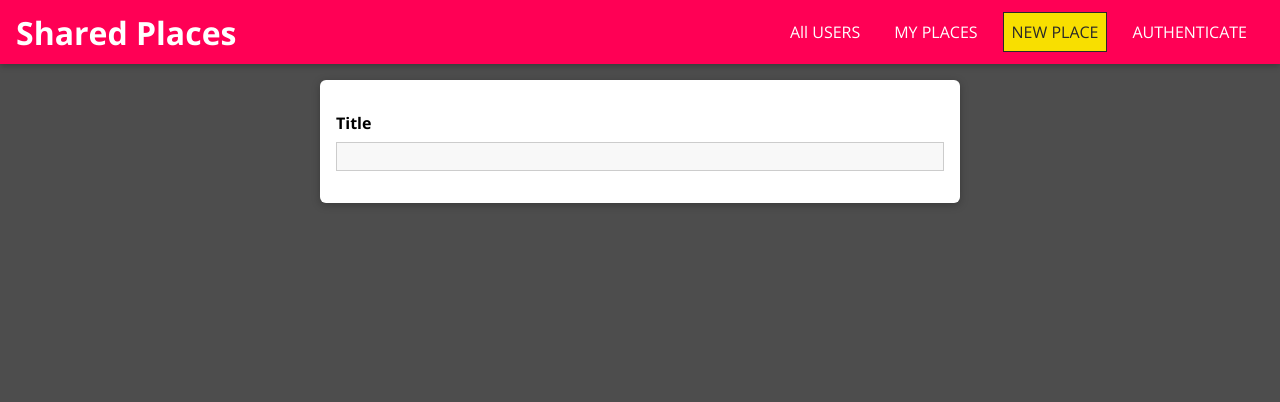
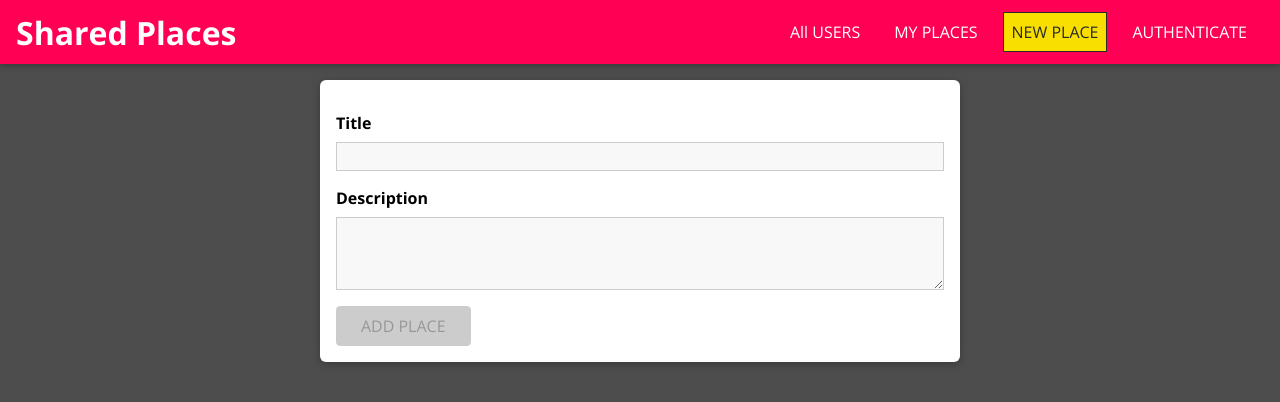
Before and after one commit to UzairKhan313/Shared-Places, a React (Vite) app in the folder frontend/: page /places/new in a window 1280 px wide. Shown: the top 402 px of the page. Built offline with nearby package versions, Linux system fonts and the light colour scheme.

Commit message:
Managing formwide State

```diff
--- a/frontend/src/places/pages/NewPlace.jsx
+++ b/frontend/src/places/pages/NewPlace.jsx
@@ -1,18 +1,85 @@
-import React from 'react'
+import React, { useCallback, useReducer } from 'react'
 
 import Input from '../../shared/components/FormElements/Input'
-import { VALIDATOR_REQUIRE } from '../../shared/utils/validators'
+import Button from '../../shared/components/FormElements/Button'
+import {
+  VALIDATOR_MIN,
+  VALIDATOR_MINLENGTH,
+  VALIDATOR_REQUIRE,
+} from '../../shared/utils/validators'
 import './NewPlace.css'
 
+const formReducer = (state, action) => {
+  switch (action.type) {
+    case 'INPUT_CHANGE': {
+      let formIsValid = true
+
+      for (const inputId in state.inputs) {
+        if (inputId === action.inputId) {
+          formIsValid = formIsValid && action.isValid
+        } else {
+          formIsValid = formIsValid && state.inputs[inputId].isValid
+        }
+      }
+      return {
+        ...state,
+        inputs: {
+          ...state.inputs,
+          [action.inputId]: { value: action.value, isValid: action.isValid },
+        },
+        isValid: formIsValid,
+      }
+    }
+
+    default:
+      return state
+  }
+}
+
 const NewPlace = () => {
+  const [formState, dispatch] = useReducer(formReducer, {
+    inputs: {
+      title: { value: '', isValid: false },
+      description: { value: '', isValid: false },
+    },
+    isValid: false,
+  })
+
+  const inputHandler = useCallback(
+    (id, value, isValid) => {
+      dispatch({
+        type: 'INPUT_CHANGE',
+        value: value,
+        isValid: isValid,
+        inputId: id,
+      })
+    },
+    [dispatch]
+  )
+
   return (
     <form className="place-form">
       <Input
+        id="title"
         element="input"
+        type="text"
         label="Title"
         validators={[VALIDATOR_REQUIRE()]}
         errorText="Please Enter a valid Title"
+        onInput={inputHandler}
       />
+
+      <Input
+        id="description"
+        element="textarea"
+        label="Description"
+        validators={[VALIDATOR_MINLENGTH(5)]}
+        errorText="Please Enter a valid Description (atleast 5 character long)"
+        onInput={inputHandler}
+      />
+      <Button type="submit" disabled={!formState.isValid}>
+        ADD PLACE
+      </Button>
     </form>
   )
 }
--- a/frontend/src/shared/components/FormElements/Input.jsx
+++ b/frontend/src/shared/components/FormElements/Input.jsx
@@ -1,4 +1,4 @@
-import React, { useReducer } from 'react'
+import React, { useReducer, useEffect } from 'react'
 
 import { validate } from '../../utils/validators'
 import './Input.css'
@@ -26,6 +26,13 @@
     isValid: false,
     isTouched: false,
   })
+
+  const { id, onInput } = props
+  const { value, isValid } = inputState
+
+  useEffect(() => {
+    props.onInput(props.id, inputState.value, inputState.isValid)
+  }, [id, onInput, value, isValid])
 
   const changeHandler = (event) => {
     dispatch({
```
